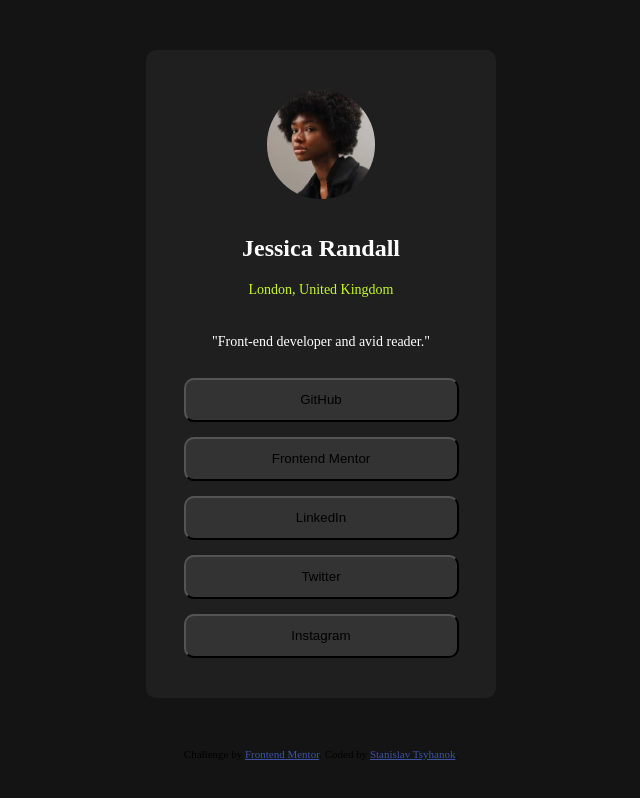
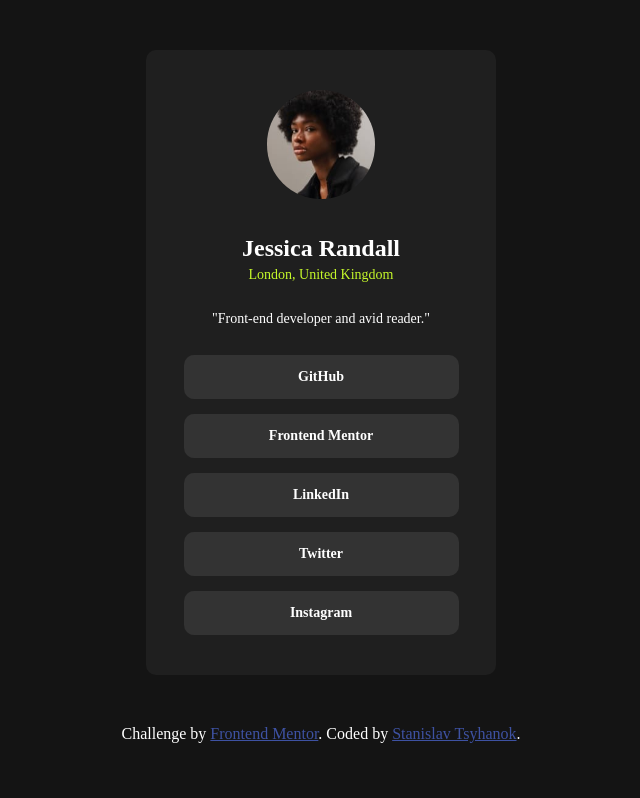
Before and after one commit to Stif351/social-profile, a plain HTML site: page index.html in a window 1280 px wide. Shown: the whole page, without its empty margins (319-959 px from the left). Drawn offline with Linux system fonts and the light colour scheme; a web font is replaced by a local one.

Commit message:
Add style button

```diff
--- a/styles/styles.css
+++ b/styles/styles.css
@@ -66,8 +66,8 @@ h1{
 
 .country{
     color: var(--active-button);
-    margin-top: 20px;
-    margin-bottom: 36px;
+    margin-top: 5px;
+    margin-bottom: 28px;
 }
 
 .btn-m {
@@ -80,18 +80,27 @@ h1{
   width: 275px;
   height: 44px;
   background: var(--link-button-color);
+  border: none;
   border-radius: 10px;
+  color: var(--text-color);
+  font-family: Iner;
+  font-size: var(--text-paragraph);
+  font-weight: 700;
 }
 
 .btn:hover {
     background: var(--active-button);
+    color: black;
+    font-weight: 900;
 }
 
 .attribution {
-  font-size: 11px;
+  font-size: 16px;
   text-align: center;
   margin-top: 50px;
+  color: var(--text-color);
 }
 .attribution a {
   color: hsl(228, 45%, 44%);
+
 }
```
